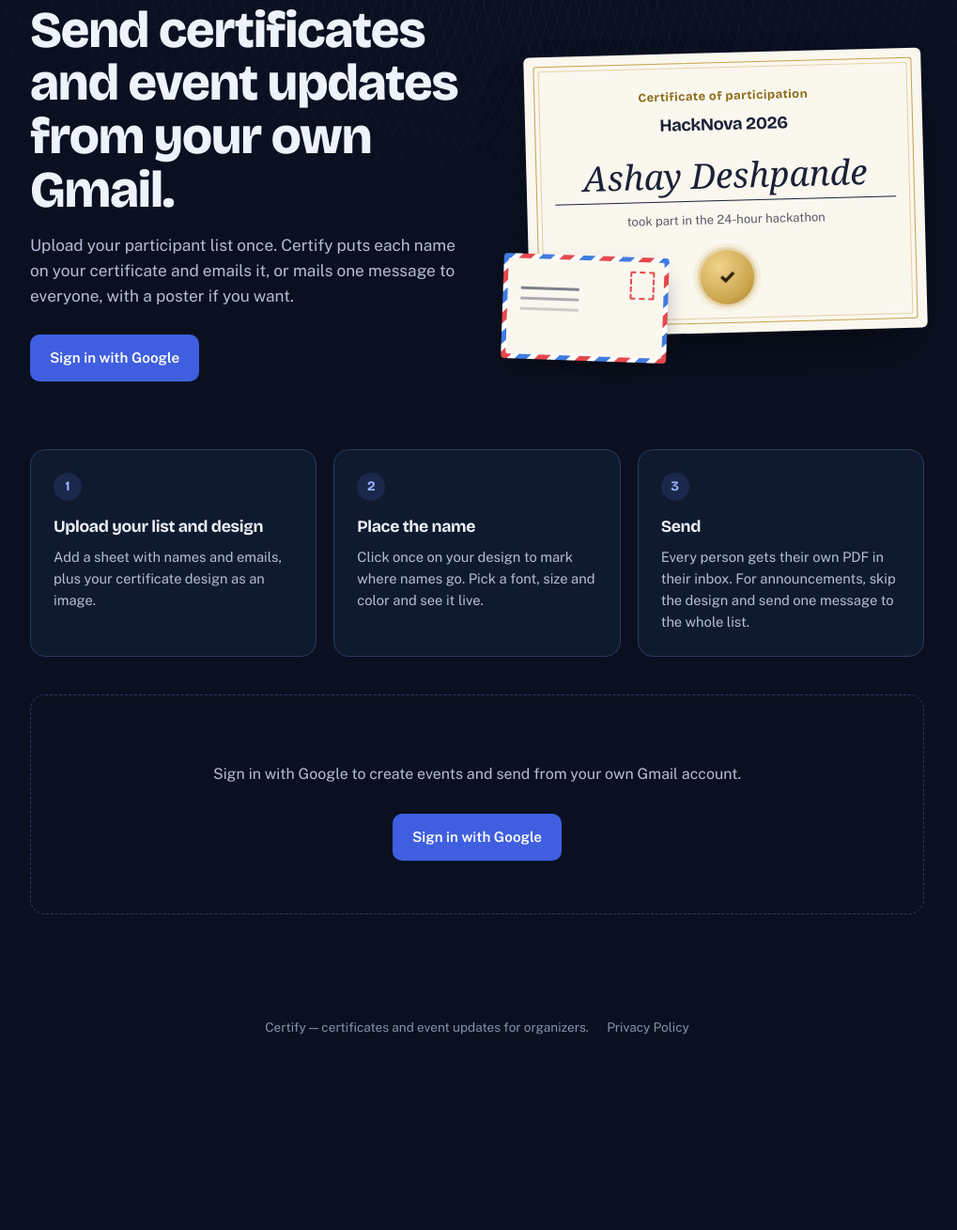
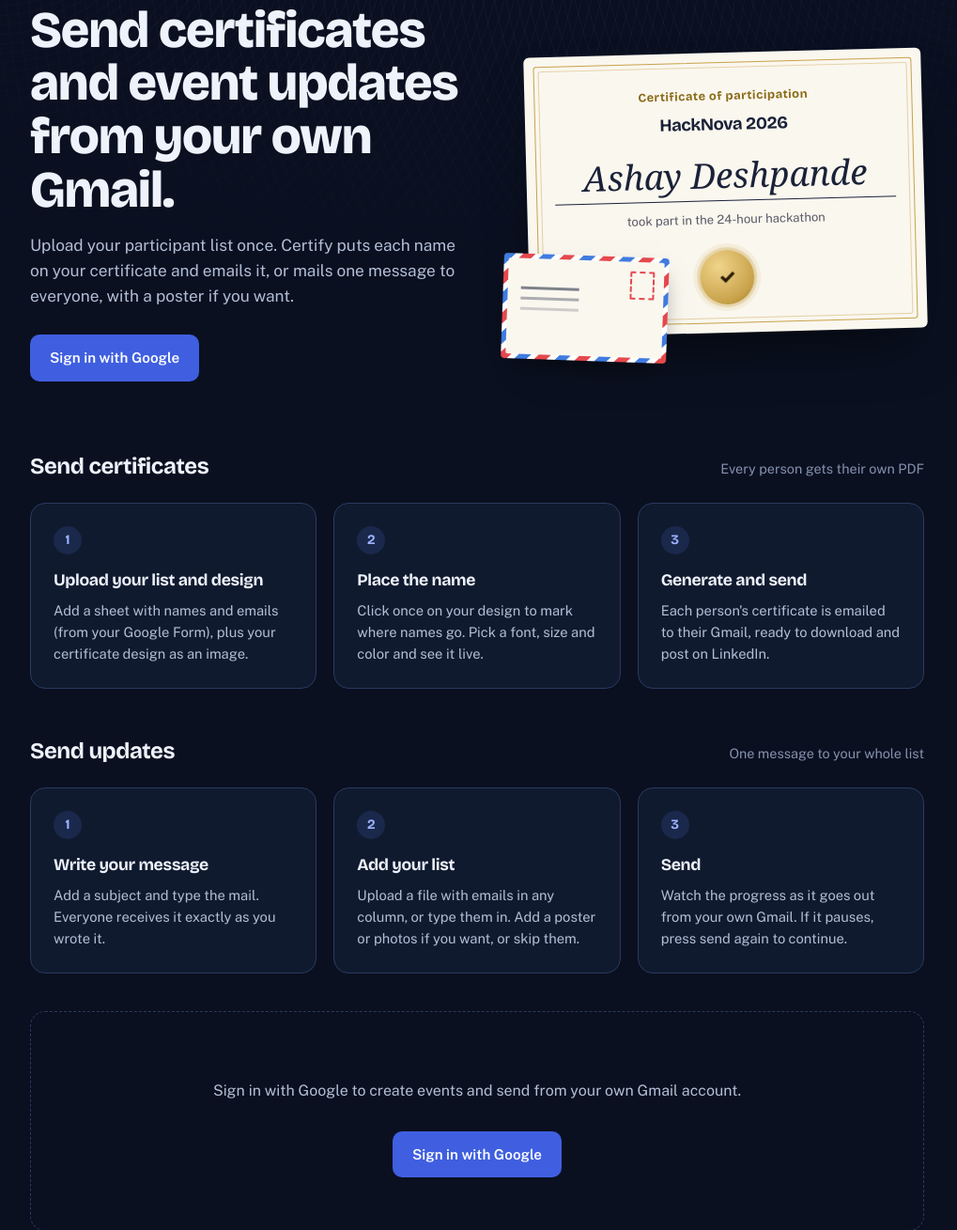
Before and after one commit to ashaydeshpande31/certify-app, a Django app: page / in a window 1280 px wide. Shown: the part 143-1452 px from the top of the page at 94% size, without its empty margins (132-1151 px from the left). Before the commit the page ends 1244 px from the top, so only its background shows below. Run offline with Django 5.2, Linux system fonts and the light colour scheme; some libraries are stand-ins or nearby versions; some web fonts are replaced.

Commit message:
Home: example certificate and explanations for everyone

```diff
--- a/certificates/static/certificates/css/style.css
+++ b/certificates/static/certificates/css/style.css
@@ -261,6 +261,7 @@ h1, h2, h3 { font-family: var(--display); letter-spacing: -0.02em; }
 }
 .hero p { color: var(--text-mid); font-size: 1.08rem; max-width: 46ch; margin: 0 0 28px; }
 
+.hero-actions { display: flex; gap: 12px; flex-wrap: wrap; }
 .hero-art { position: relative; }
 
 /* sample certificate */
--- a/certificates/templates/certificates/home.html
+++ b/certificates/templates/certificates/home.html
@@ -2,29 +2,76 @@
 {% block title %}Home{% endblock %}
 {% block content %}
 
-{% if user.is_authenticated %}
+<section class="hero">
+  <div>
+    <h1>Send certificates and event updates from your own Gmail.</h1>
+    <p>Upload your participant list once. Certify puts each name on your certificate and emails it, or mails one message to everyone, with a poster if you want.</p>
+    <div class="hero-actions">
+      {% if user.is_authenticated %}
+        <a href="{% url 'create_event' %}" class="btn btn-primary">Send certificates</a>
+        <a href="{% url 'update_create' %}" class="btn btn-ghost">Send updates</a>
+      {% else %}
+        <a href="/accounts/google/login/?process=login" class="btn btn-primary">Sign in with Google</a>
+      {% endif %}
+    </div>
+  </div>
+  <div class="hero-art" aria-hidden="true">
+    <div class="mock-cert">
+      <div class="mock-cert-eyebrow">Certificate of participation</div>
+      <h2>HackNova 2026</h2>
+      <span class="cert-name">Ashay Deshpande</span>
+      <div class="cert-sub">took part in the 24-hour hackathon</div>
+      <div class="mock-cert-seal">✓</div>
+    </div>
+    <div class="art-mail"><span></span></div>
+  </div>
+</section>
 
 <div class="section-head">
-  <h2>What do you want to send?</h2>
+  <h2>Send certificates</h2>
+  <span class="muted">Every person gets their own PDF</span>
 </div>
-<div class="choice-grid">
-  <a href="{% url 'create_event' %}" class="choice-card">
-    <div class="tile-art" aria-hidden="true">
-      <div class="art-cert"><i class="t"></i><i class="n"></i><i class="s"></i></div>
-    </div>
-    <h3>Certificates</h3>
-    <p>Put every name on your certificate design and email each person their own PDF.</p>
-    <span class="btn btn-primary btn-sm">Create an event</span>
-  </a>
-  <a href="{% url 'update_create' %}" class="choice-card">
-    <div class="tile-art" aria-hidden="true">
-      <div class="art-mail"><span></span></div>
-    </div>
-    <h3>Updates</h3>
-    <p>Write one message and mail it to everyone on your list. Add a poster or photos if you like.</p>
-    <span class="btn btn-primary btn-sm">Write an update</span>
-  </a>
+<div class="steps">
+  <div class="step">
+    <div class="step-num">1</div>
+    <h3>Upload your list and design</h3>
+    <p>Add a sheet with names and emails (from your Google Form), plus your certificate design as an image.</p>
+  </div>
+  <div class="step">
+    <div class="step-num">2</div>
+    <h3>Place the name</h3>
+    <p>Click once on your design to mark where names go. Pick a font, size and color and see it live.</p>
+  </div>
+  <div class="step">
+    <div class="step-num">3</div>
+    <h3>Generate and send</h3>
+    <p>Each person's certificate is emailed to their Gmail, ready to download and post on LinkedIn.</p>
+  </div>
 </div>
+
+<div class="section-head">
+  <h2>Send updates</h2>
+  <span class="muted">One message to your whole list</span>
+</div>
+<div class="steps">
+  <div class="step">
+    <div class="step-num">1</div>
+    <h3>Write your message</h3>
+    <p>Add a subject and type the mail. Everyone receives it exactly as you wrote it.</p>
+  </div>
+  <div class="step">
+    <div class="step-num">2</div>
+    <h3>Add your list</h3>
+    <p>Upload a file with emails in any column, or type them in. Add a poster or photos if you want, or skip them.</p>
+  </div>
+  <div class="step">
+    <div class="step-num">3</div>
+    <h3>Send</h3>
+    <p>Watch the progress as it goes out from your own Gmail. If it pauses, press send again to continue.</p>
+  </div>
+</div>
+
+{% if user.is_authenticated %}
 
 <div class="section-head">
   <h2>Your events</h2>
@@ -100,42 +147,6 @@
 
 {% else %}
 
-<section class="hero">
-  <div>
-    <h1>Send certificates and event updates from your own Gmail.</h1>
-    <p>Upload your participant list once. Certify puts each name on your certificate and emails it, or mails one message to everyone, with a poster if you want.</p>
-    <a href="/accounts/google/login/?process=login" class="btn btn-primary">Sign in with Google</a>
-  </div>
-  <div class="hero-art" aria-hidden="true">
-    <div class="mock-cert">
-      <div class="mock-cert-eyebrow">Certificate of participation</div>
-      <h2>HackNova 2026</h2>
-      <span class="cert-name">Ashay Deshpande</span>
-      <div class="cert-sub">took part in the 24-hour hackathon</div>
-      <div class="mock-cert-seal">✓</div>
-    </div>
-    <div class="art-mail"><span></span></div>
-  </div>
-</section>
-
-<div class="steps">
-  <div class="step">
-    <div class="step-num">1</div>
-    <h3>Upload your list and design</h3>
-    <p>Add a sheet with names and emails, plus your certificate design as an image.</p>
-  </div>
-  <div class="step">
-    <div class="step-num">2</div>
-    <h3>Place the name</h3>
-    <p>Click once on your design to mark where names go. Pick a font, size and color and see it live.</p>
-  </div>
-  <div class="step">
-    <div class="step-num">3</div>
-    <h3>Send</h3>
-    <p>Every person gets their own PDF in their inbox. For announcements, skip the design and send one message to the whole list.</p>
-  </div>
-</div>
-
 <div class="empty-state">
   <p>Sign in with Google to create events and send from your own Gmail account.</p>
   <a href="/accounts/google/login/?process=login" class="btn btn-primary" style="margin-top:14px;">Sign in with Google</a>
```
